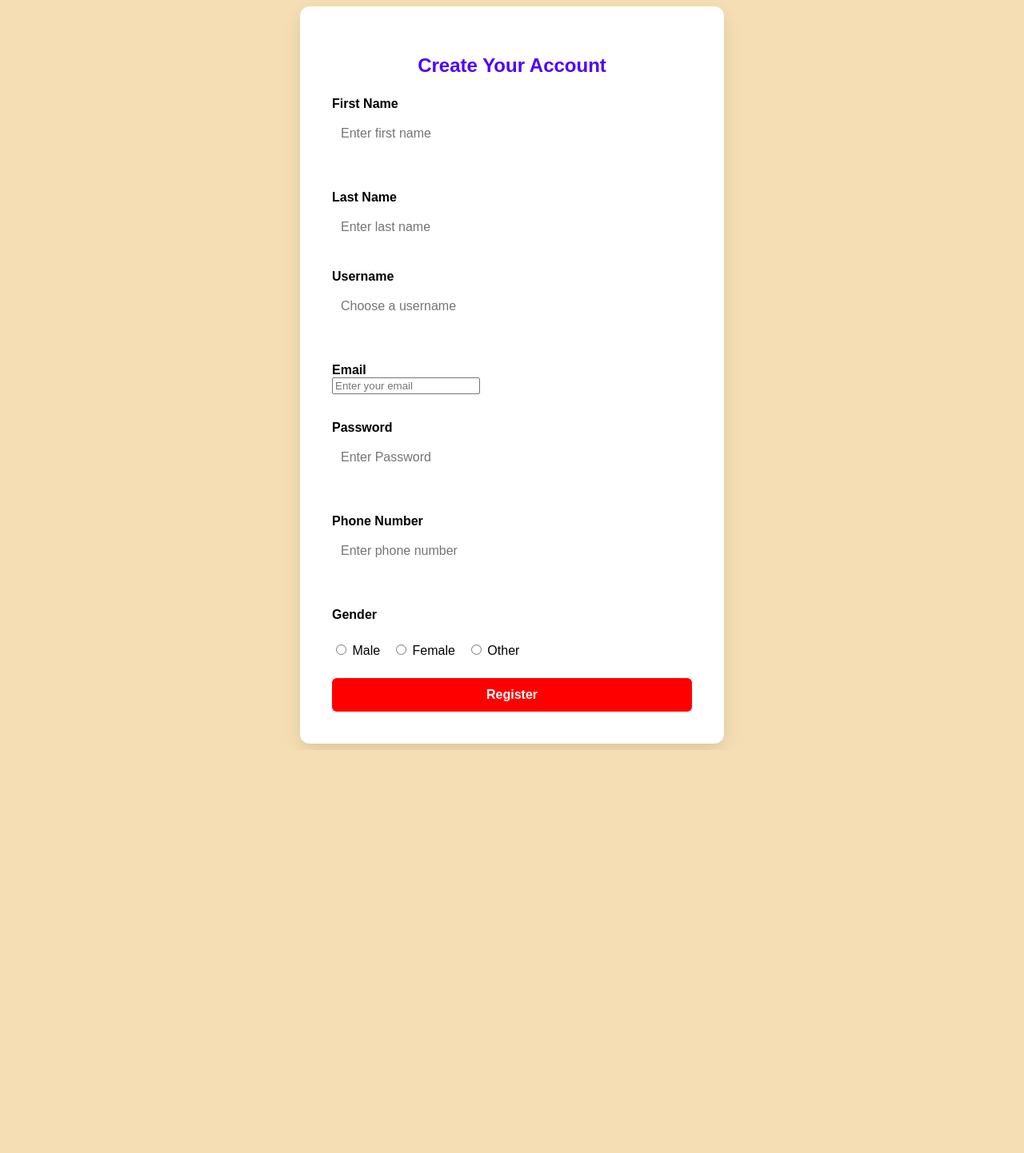
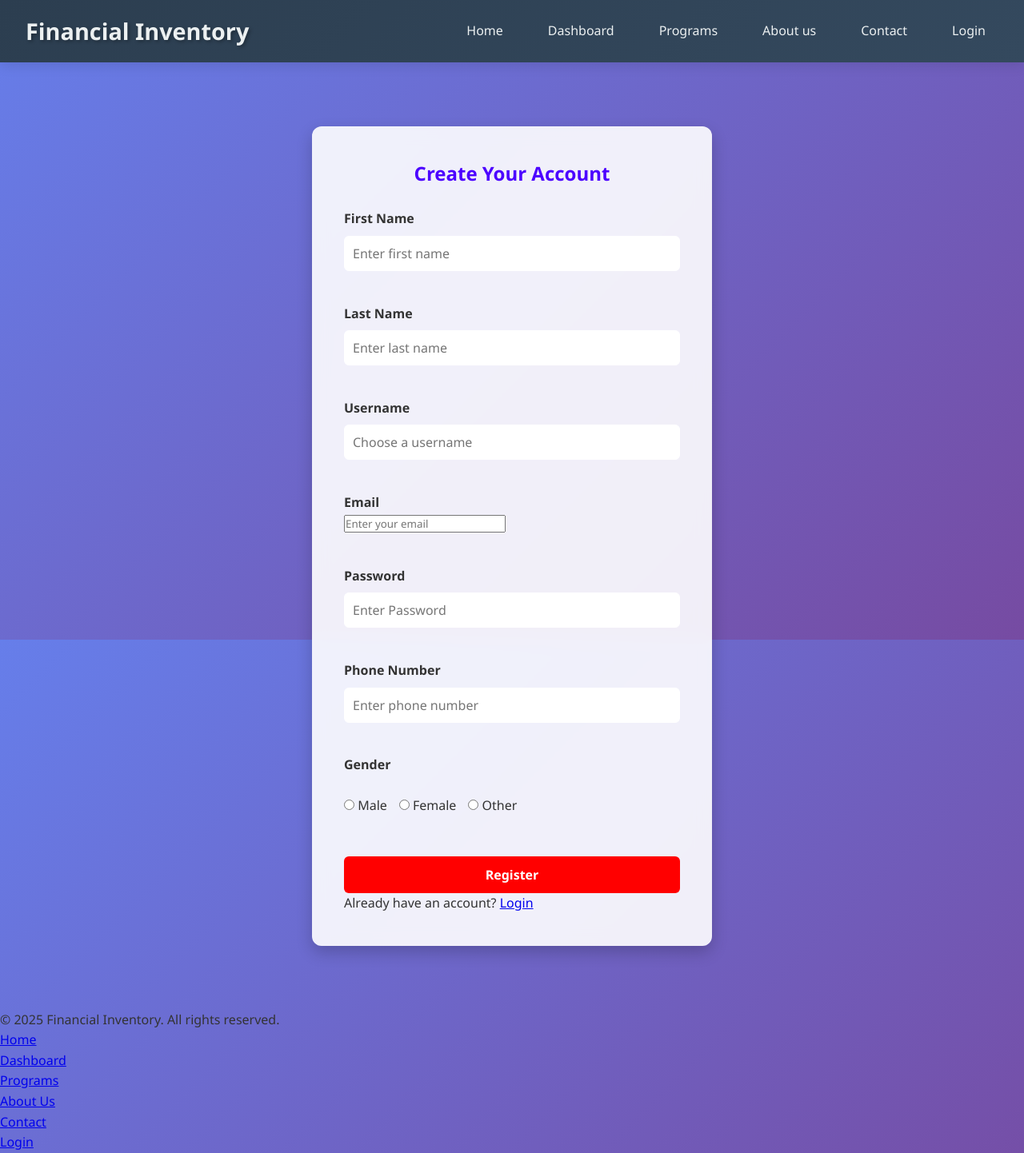
Before and after one commit to sahabi75/Financial-Inventory, a PHP site: page /register.html in a window 1280 px wide. Shown: the whole page at 80% size. Before the commit the page ends 938 px from the top, so only its background shows below. Run offline with PHP 8.4, Linux system fonts and the light colour scheme.

Commit message:
dashboard layout and navigation; styling and add footer
- Updated dashboard.html to include a new navigation
- Modified dashboard.js to highlight the active navigation link based on the current page.
- Adjusted index.html, programs.html, login.html, and register.html to maintain consistent navigation links and footer across all pages.
- Improved CSS styles in login.css and register.css
-

```diff
--- a/Project/register.css
+++ b/Project/register.css
@@ -1,19 +1,72 @@
+* {
+  margin: 0;
+  padding: 0;
+  box-sizing: border-box;
+  font-family: 'Segoe UI', Tahoma, Geneva, Verdana, sans-serif;
+}
+
 body {
-  font-family: Arial, sans-serif;
-  background-color: wheat;
+  background: linear-gradient(135deg, #667eea 0%, #764ba2 100%);
+  background-attachment: fixed;
+  color: #333;
+  line-height: 1.6;
+  min-height: 100vh;
   display: flex;
-  justify-content: center;
+  flex-direction: column;
+}
+
+/* Navbar Styles */
+.navbar {
+  background: linear-gradient(135deg, #2c3e50 0%, #34495e 100%);
+  display: flex;
+  justify-content: space-between;
   align-items: center;
-  min-height: 100vh;
+  padding: 1rem 2rem;
+  color: white;
+  box-shadow: 0 4px 15px rgba(0, 0, 0, 0.1);
+  position: sticky;
+  top: 0;
+  z-index: 1000;
+}
+
+.navbar .logo h2 {
+  color: #ecf0f1;
+  font-size: 1.8rem;
+  font-weight: 700;
+  text-shadow: 2px 2px 4px rgba(0, 0, 0, 0.3);
+}
+
+.navbar .nav-link {
+  list-style: none;
+  display: flex;
+  gap: 1.5rem;
+}
+
+.navbar .nav-link li a {
+  color: #ecf0f1;
+  text-decoration: none;
+  transition: all 0.3s ease;
+  padding: 0.5rem 1rem;
+  border-radius: 5px;
+  font-weight: 500;
+}
+
+.navbar .nav-link li a:hover,
+.navbar .nav-link li a.active {
+  color: #1abc9c;
+  background-color: rgba(26, 188, 156, 0.1);
+  transform: translateY(-2px);
 }
 
 .register-container {
-  background: white;
+  background-color: rgba(255, 255, 255, 0.9);
+  backdrop-filter: blur(10px);
   padding: 40px;
   border-radius: 12px;
-  box-shadow: 0 8px 20px rgba(0, 0, 0, 0.1);
+  box-shadow: 0 8px 20px rgba(0, 0, 0, 0.2);
   width: 100%;
-  max-width: 450px;
+  max-width: 500px;
+  margin: 80px auto;
 }
 
 .register-container h2 {
--- a/Project/register.html
+++ b/Project/register.html
@@ -2,10 +2,24 @@
 <html lang="en">
 <head>
   <meta charset="UTF-8" />
-  <title>Register Page</title>
+  <title>Register - Financial Inventory</title>
   <link rel="stylesheet" href="register.css" />
+  <link href="https://cdnjs.cloudflare.com/ajax/libs/font-awesome/6.0.0/css/all.min.css" rel="stylesheet">
 </head>
 <body>
+  <header>
+    <nav class="navbar">
+      <div class="logo"><h2>Financial Inventory</h2></div>
+      <ul class="nav-link">
+        <li><a href="index.html">Home</a></li>
+        <li><a href="dashboard.html">Dashboard</a></li>
+        <li><a href="programs.html">Programs</a></li>
+        <li><a href="about_us.html">About us</a></li>
+        <li><a href="contact.html">Contact</a></li>
+        <li><a href="login.html">Login</a></li>
+      </ul>
+    </nav>
+  </header>
 
   <div class="register-container">
     <h2>Create Your Account</h2>
@@ -49,13 +63,26 @@
         <label><input type="radio" name="gender" value="Female"> Female</label>
         <label><input type="radio" name="gender" value="Other"> Other</label>
       </div>
-
-      <input type="submit" value="Register">
-
-
-
+      <br>
+      <input type="submit" value="Register" class="submit-btn">
+      <p>Already have an account? <a href="login.html">Login</a></p>
     </form>
   </div>
+
+  <footer>
+    <div class="footer-content">
+      <p>&copy; 2025 Financial Inventory. All rights reserved.</p>
+      <ul class="footer-links">
+        <li><a href="index.html">Home</a></li>
+        <li><a href="dashboard.html">Dashboard</a></li>
+        <li><a href="programs.html">Programs</a></li>
+        <li><a href="about_us.html">About Us</a></li>
+        <li><a href="contact.html">Contact</a></li>
+        <li><a href="login.html">Login</a></li>
+      </ul>
+    </div>
+  </footer>
+
   <script src="register.js"></script>
 
 </body>
```
Also changed, not shown: Project/about_us.html (+8 -4 lines), Project/contact.html (+8 -4 lines), Project/dashboard.css (+131 -122 lines), Project/dashboard.html (+39 -7 lines), Project/dashboard.js (+10 -0 lines), Project/index.html (+8 -4 lines), Project/login.css (+60 -10 lines), Project/login.html (+33 -3 lines), Project/programs.html (+8 -4 lines), 2 other files.
